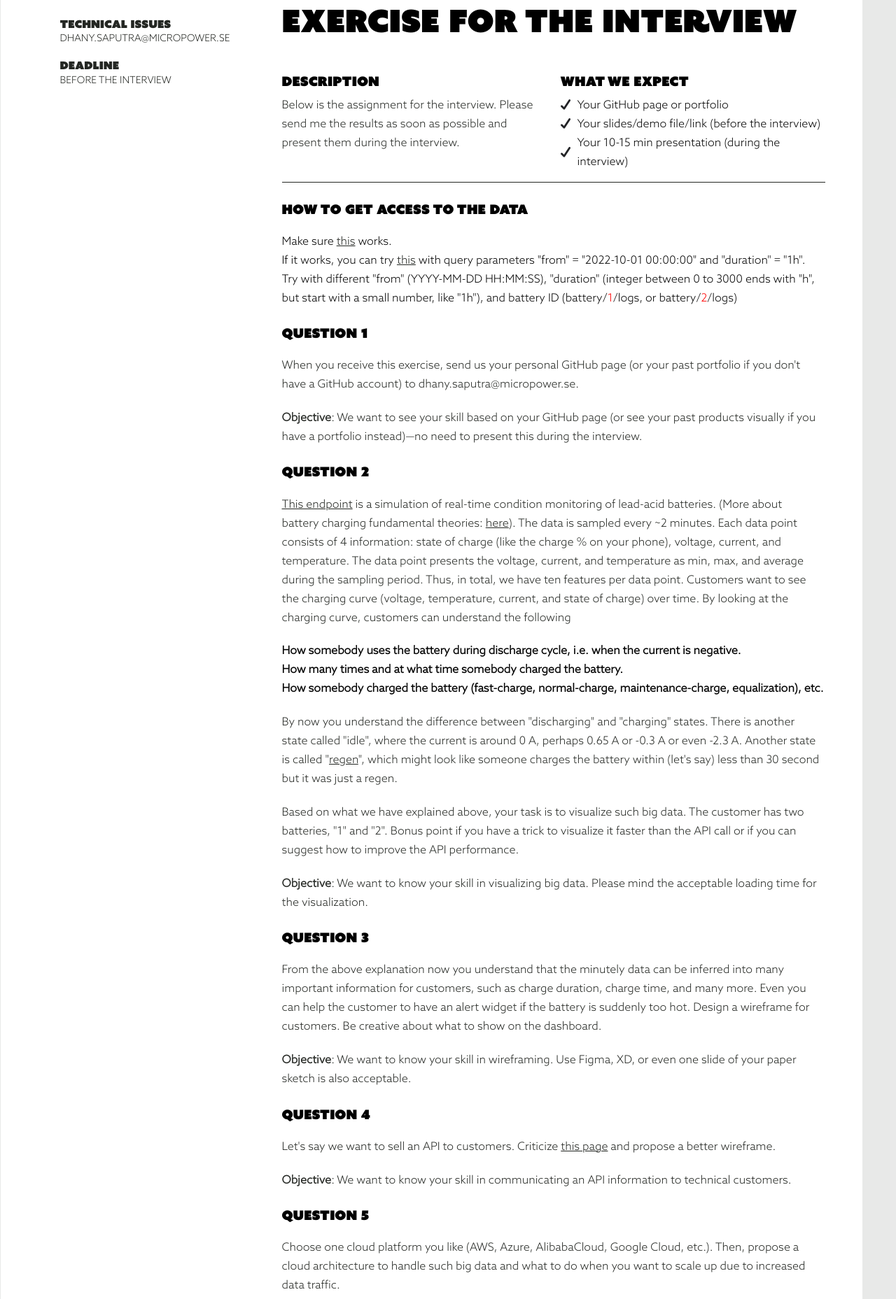
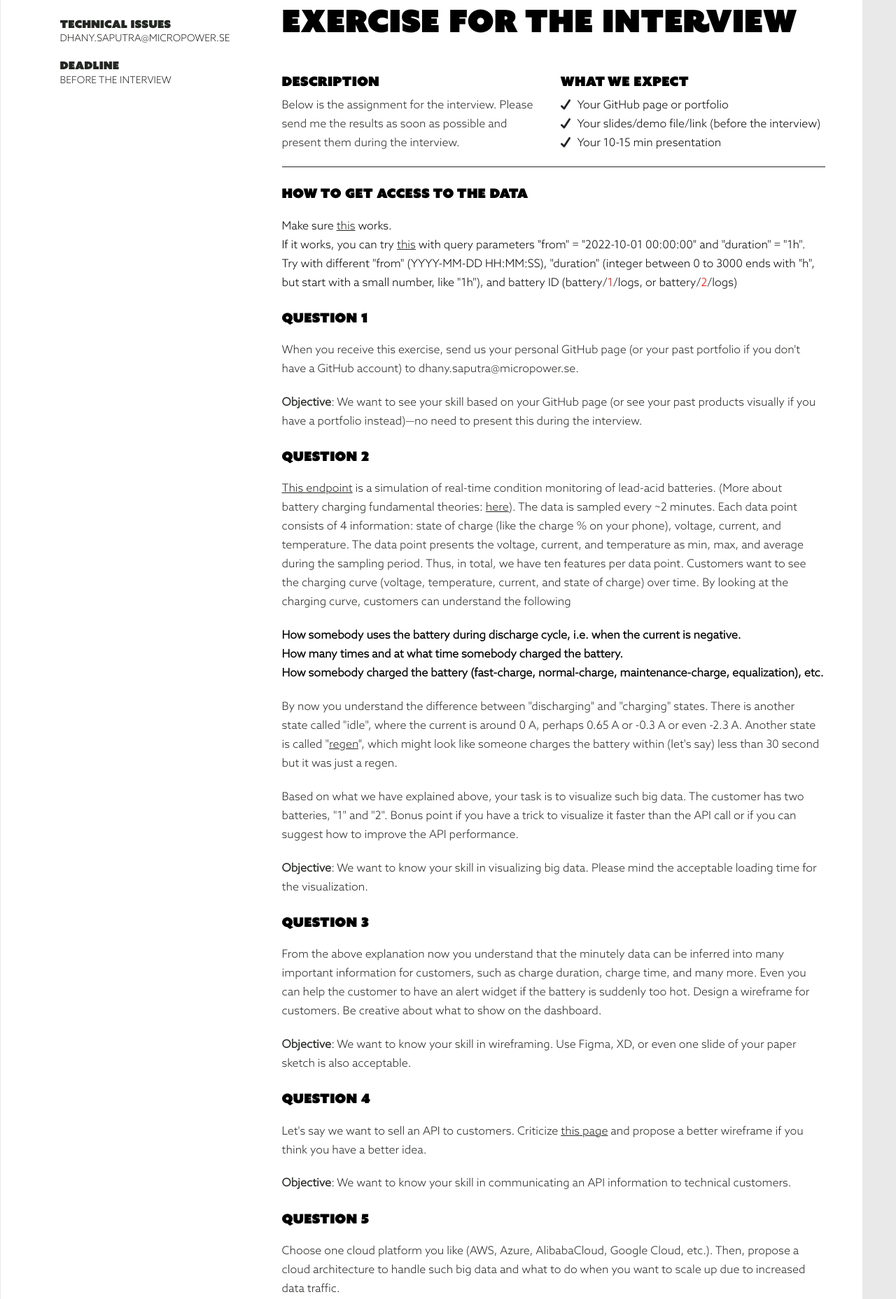
Before and after one commit to micropowergroupab/swagger, a website: page exercise.html in a window 1280 px wide. Shown: the part 115-1972 px from the top of the page at 70% size. Drawn offline with Linux system fonts and the light colour scheme.

Commit message:
Update exercise.html

```diff
--- a/exercise.html
+++ b/exercise.html
@@ -57,7 +57,7 @@
  <ul>
 <li>Your GitHub page or portfolio</li>
 <li>Your slides/demo file/link (before the interview)</li>
-<li>Your 10-15 min presentation (during the interview)</li>
+<li>Your 10-15 min presentation</li>
 </ul>
  </div>
  </div>
@@ -86,7 +86,7 @@ Customers want to see the charging curve (voltage, temperature, current, and sta
 <p>From the above explanation now you understand that the minutely data can be inferred into many important information for customers, such as charge duration, charge time, and many more. Even you can help the customer to have an alert widget if the battery is suddenly too hot. Design a wireframe for customers. Be creative about what to show on the dashboard.</p>
 <p><b>Objective</b>: We want to know your skill in wireframing. Use Figma, XD, or even one slide of your paper sketch is also acceptable.</p>
 <p><h4>Question 4</h4></p>
-<p>Let's say we want to sell an API to customers. Criticize <a href="https://micropowergroupab.github.io/swagger/">this page</a> and propose a better wireframe.</p>
+<p>Let's say we want to sell an API to customers. Criticize <a href="https://micropowergroupab.github.io/swagger/">this page</a> and propose a better wireframe if you think you have a better idea.</p>
 <p><b>Objective</b>: We want to know your skill in communicating an API information to technical customers.</p>
 <p><h4>Question 5</h4></p>
 <p>Choose one cloud platform you like (AWS, Azure, AlibabaCloud, Google Cloud, etc.). Then, propose a cloud architecture to handle such big data and what to do when you want to scale up due to increased data traffic.</p>
```
